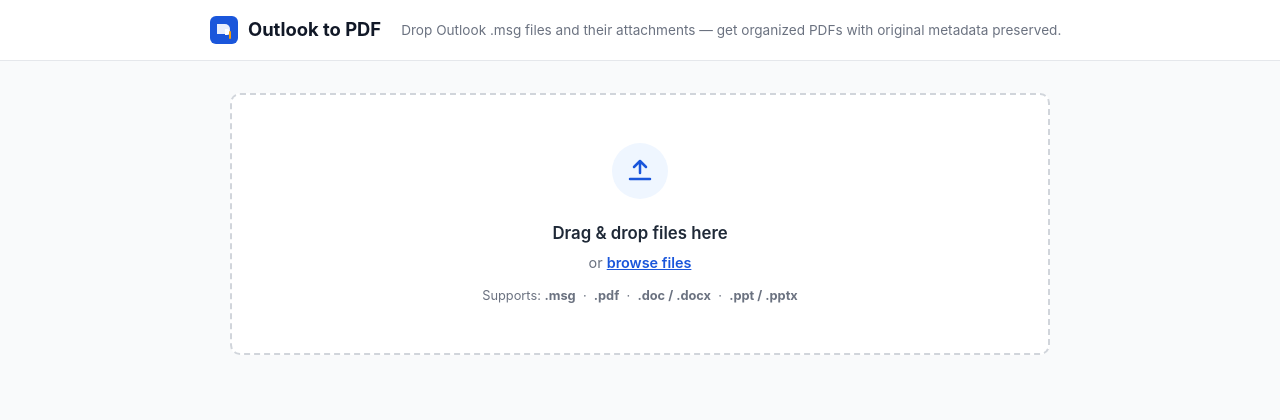
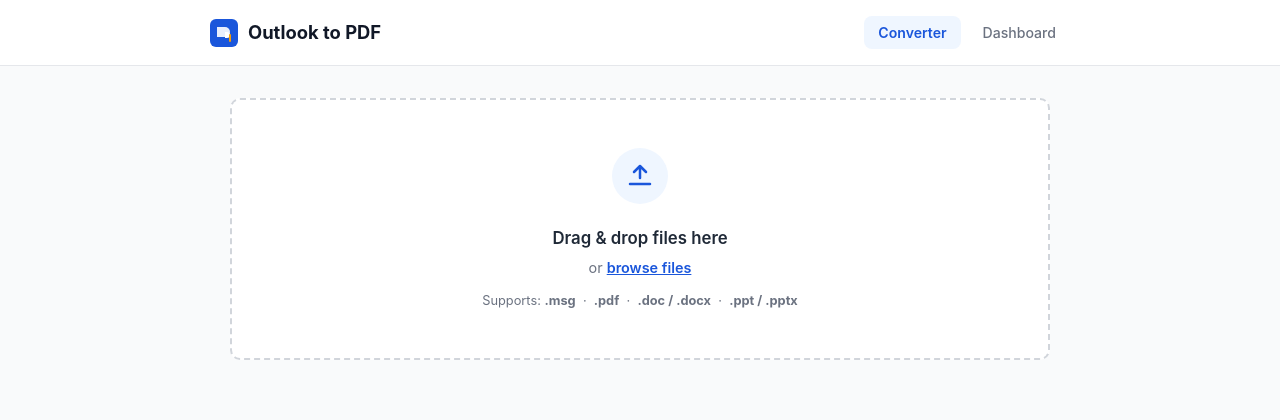
Before and after one commit to chgreer1070/Legal-Work, a Flask app: page / in a window 1280 px wide. Shown: the top 420 px of the page. Run offline with Flask 3, Linux system fonts and the light colour scheme.

Commit message:
Add Tableau P&L dashboard with embedded visualization
Adds a /dashboard route with an embedded Tableau viz for Profit and Loss
Metrics, along with navigation links between the converter and dashboard pages.

https://claude.ai/code/session_016VR12AzjKFKaogc49RbRWk

```diff
--- a/app.py
+++ b/app.py
@@ -120,6 +120,11 @@ def index():
     return render_template("index.html")
 
 
+@app.route("/dashboard")
+def dashboard():
+    return render_template("dashboard.html")
+
+
 @app.route("/convert", methods=["POST"])
 def convert():
     if "files" not in request.files:
--- a/static/css/style.css
+++ b/static/css/style.css
@@ -63,6 +63,23 @@ body {
   color: var(--gray-500);
   flex: 1;
 }
+
+.header-nav {
+  display: flex;
+  gap: 8px;
+  margin-left: auto;
+}
+.nav-link {
+  font-size: .88rem;
+  font-weight: 500;
+  color: var(--gray-500);
+  text-decoration: none;
+  padding: 6px 14px;
+  border-radius: 8px;
+  transition: background .15s, color .15s;
+}
+.nav-link:hover { background: var(--gray-100); color: var(--gray-800); }
+.nav-link.active { background: var(--blue-light); color: var(--blue); font-weight: 600; }
 
 .app-main {
   flex: 1;
--- a/templates/index.html
+++ b/templates/index.html
@@ -21,7 +21,10 @@
           </svg>
           <span>Outlook to PDF</span>
         </div>
-        <p class="tagline">Drop Outlook .msg files and their attachments — get organized PDFs with original metadata preserved.</p>
+        <nav class="header-nav">
+          <a href="{{ url_for('index') }}" class="nav-link active">Converter</a>
+          <a href="{{ url_for('dashboard') }}" class="nav-link">Dashboard</a>
+        </nav>
       </div>
     </header>
 
```
Also changed, not shown: templates/dashboard.html (added, +67 -0 lines).
